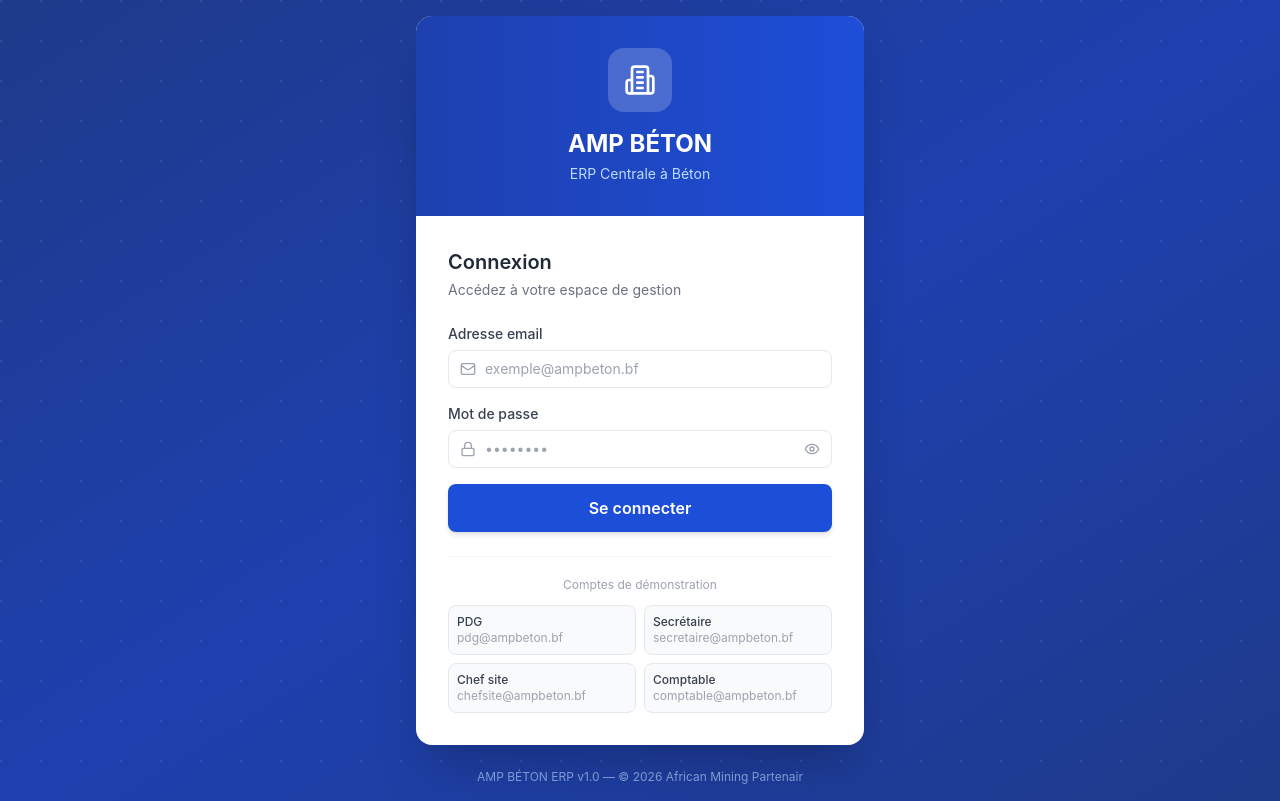
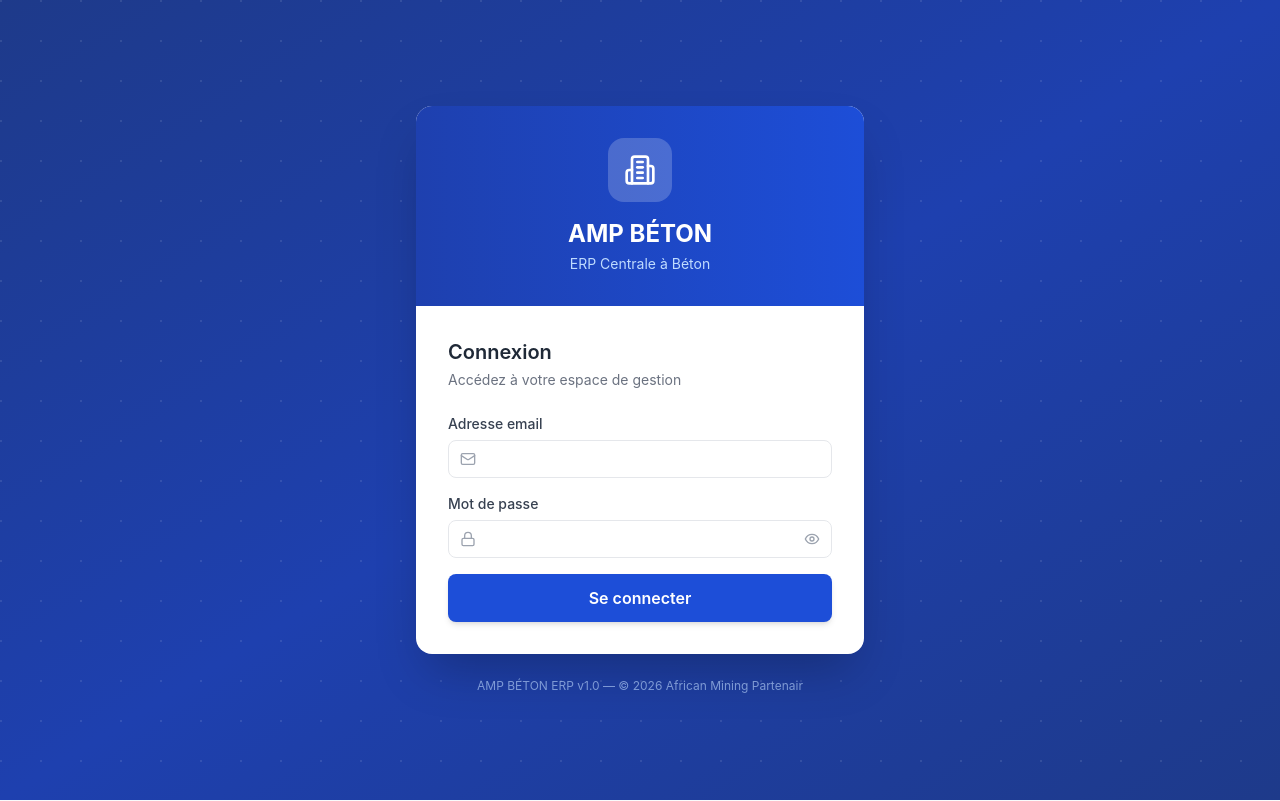
Before and after one commit to adams226-hub/central-beton-erp, a React (Vite) app in the folder frontend/: page /login in a window 1280 px wide. Built offline with nearby package versions, Linux system fonts and the light colour scheme; no server answers.

Commit message:
fix: supprimer comptes demo de la page login

```diff
--- a/frontend/src/pages/Login.jsx
+++ b/frontend/src/pages/Login.jsx
@@ -83,7 +83,6 @@
                   <input
                     {...register('email')}
                     type="email"
-                    placeholder="exemple@ampbeton.bf"
                     className="amp-input pl-9"
                     autoComplete="email"
                   />
@@ -98,7 +97,6 @@
                   <input
                     {...register('password')}
                     type={showPwd ? 'text' : 'password'}
-                    placeholder="••••••••"
                     className="amp-input pl-9 pr-10"
                     autoComplete="current-password"
                   />
@@ -127,31 +125,6 @@
               </button>
             </form>
 
-            {/* Comptes de démonstration */}
-            <div className="mt-6 pt-5 border-t border-gray-100">
-              <p className="text-xs text-gray-400 text-center mb-3">Comptes de démonstration</p>
-              <div className="grid grid-cols-2 gap-2 text-xs">
-                {[
-                  { role: 'PDG', email: 'pdg@ampbeton.bf', pwd: 'Admin@2026' },
-                  { role: 'Secrétaire', email: 'secretaire@ampbeton.bf', pwd: 'Secret@2026' },
-                  { role: 'Chef site', email: 'chefsite@ampbeton.bf', pwd: 'Chef@2026' },
-                  { role: 'Comptable', email: 'comptable@ampbeton.bf', pwd: 'Compta@2026' },
-                ].map(({ role, email, pwd }) => (
-                  <button
-                    key={role}
-                    type="button"
-                    onClick={() => {
-                      setValue('email', email, { shouldValidate: true });
-                      setValue('password', pwd, { shouldValidate: true });
-                    }}
-                    className="text-left bg-gray-50 hover:bg-blue-50 border border-gray-200 hover:border-blue-300 rounded-lg p-2 transition-colors"
-                  >
-                    <p className="font-medium text-gray-700">{role}</p>
-                    <p className="text-gray-400 truncate">{email}</p>
-                  </button>
-                ))}
-              </div>
-            </div>
           </div>
         </div>
 
```
